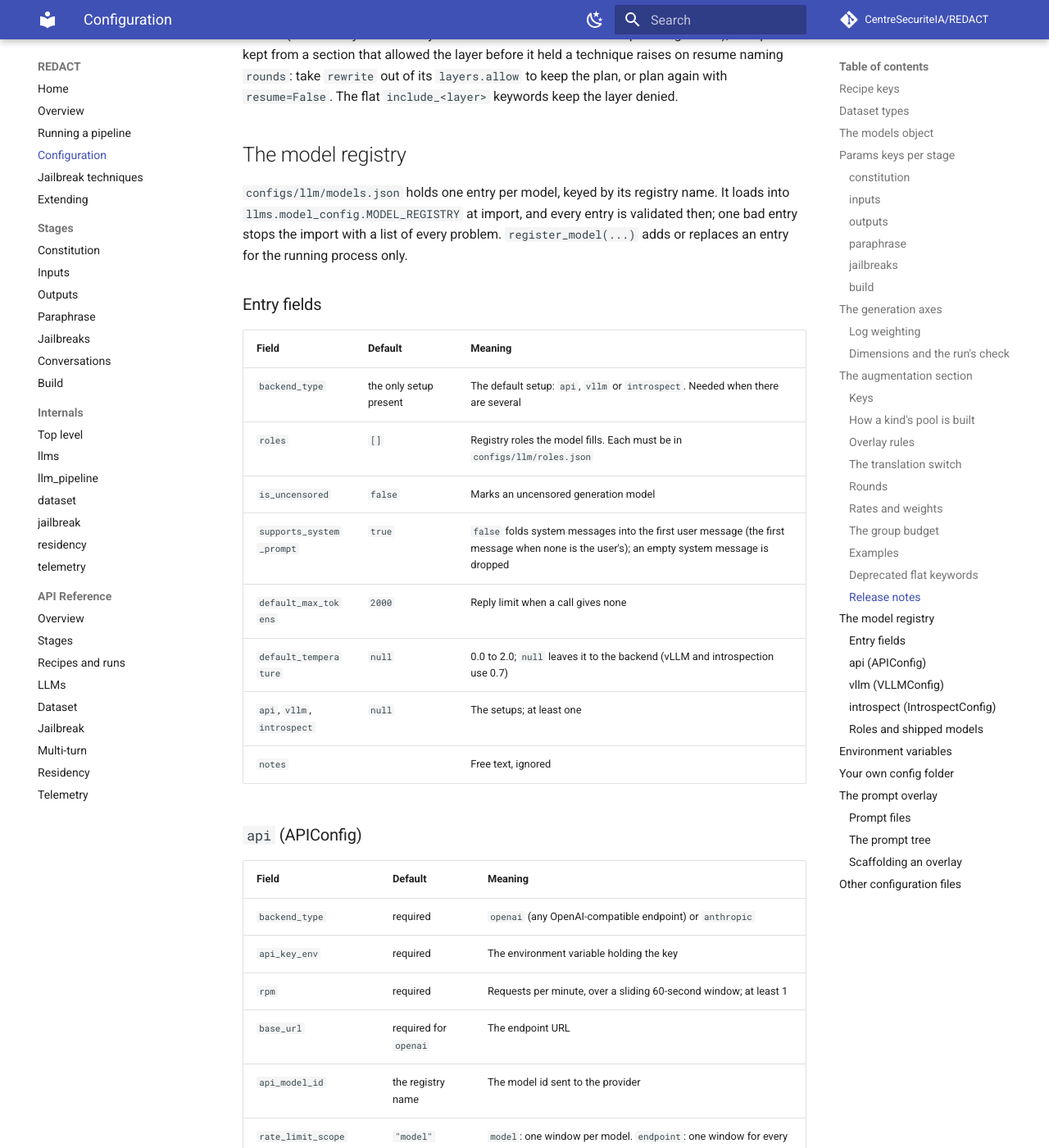
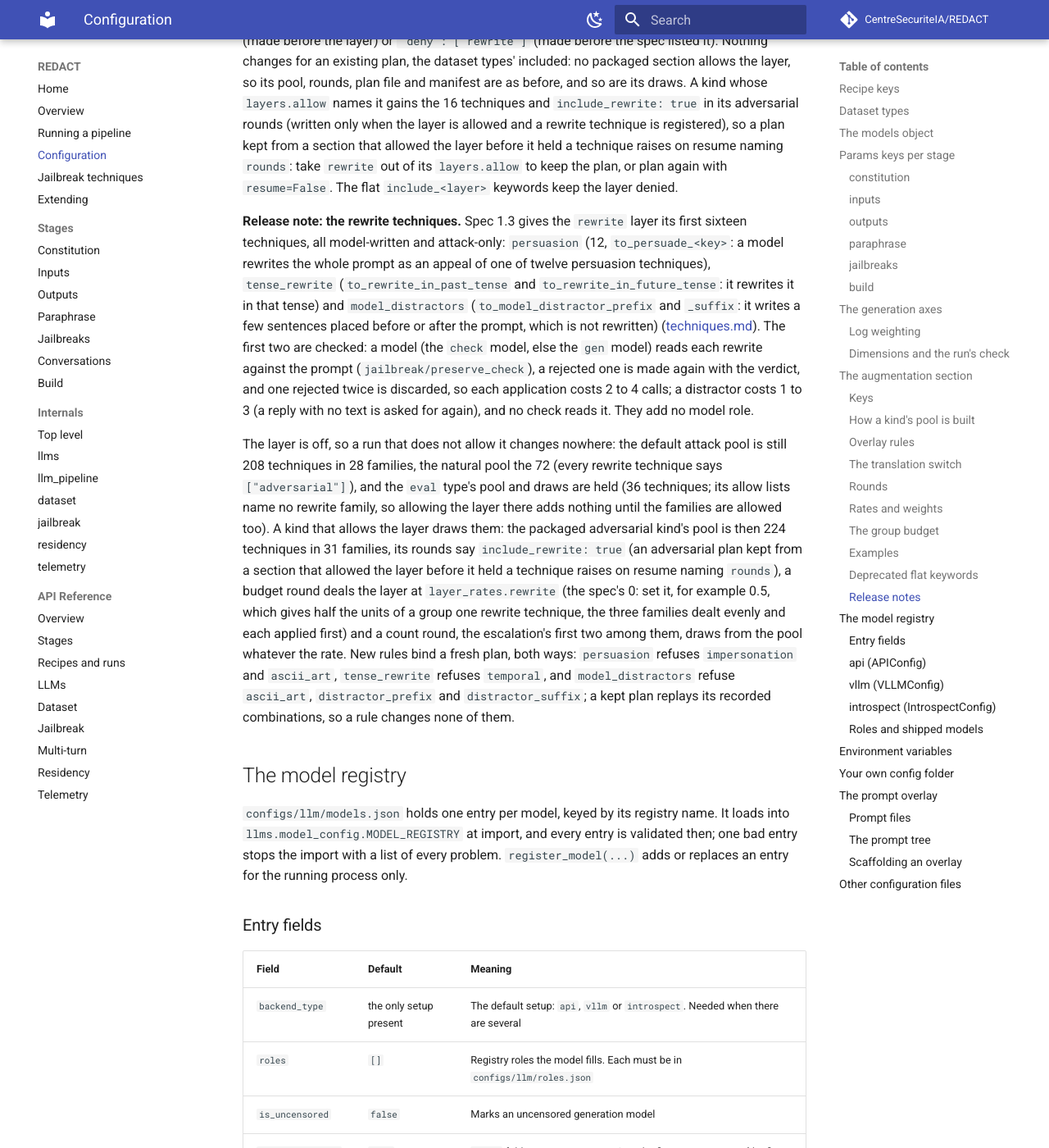
Before and after one commit to CentreSecuriteIA/REDACT, an MkDocs documentation site: the page built from docs/configuration.md, in a window 1280 px wide and 1400 px high, scrolled down 29774 px. Shown: the whole window at 82% size. Built offline with MkDocs 1.6.1 and Material for MkDocs 9.7.7, drawn with Linux system fonts in a browser that asks for light colours; comment, search, counter and statistics services are not loaded; some of the changed text lies outside the part shown.

Commit message:
Finish the rewrite layer: counts, release note, the stale empty-layer wording
Recounted from the code: 238 active techniques (245 registered, 7 retired) in
35 families and 5 layers; the default attack pool 208 in 28 families, 224 in
31 with layers.allow ["rewrite"]; the natural pool 72 in 13 (91 in 14 with
translation); the eval pool 36 in 10. configuration.md gets the release note
for the rewrite techniques and an upgrade bullet; the statements that said the
layer holds no technique yet (augmentation.py, augmentations.json comment,
docs) say what it holds, and the prompt lists name the four prompts the layer
loads.

Offline end-to-end check with a fake model, 60 inputs, translation off and
fsh/dap denied (no benign cache):
- A plan made on augmentation-growth (spec 1.2) resumes here (spec 1.3): both
  kinds keep their plan and run all 60 units; the adversarial resume warns
  that the library added 30 techniques and the natural one that it added
  to_ask_with_urgency; none of the new techniques is drawn, no rewrite
  technique among them.
- A fresh default run: adversarial 60 rows (97 techniques planned), natural 60
  rows (33), no rewrite row; the urgent ask is drawn by both kinds.
- A fresh run with layers.allow ["rewrite"] and layer_rates.rewrite 0.5:
  30 of 60 units draw a rewrite technique, 10 of each family, each first in
  its chain; the natural kind is unaffected.

Co-Authored-By: Claude Sonnet 5.5 <noreply@anthropic.com>

```diff
--- a/docs/configuration.md
+++ b/docs/configuration.md
@@ -682,6 +682,10 @@ a run you already have, and what you will see; each point has its note below.
   draws are held, at 36
   techniques in 10 families, but for the ASCII-art cap, which changes the font
   `to_ascii_art` draws for texts of about 40 characters or more.
+- **A new layer, off by default.** The `rewrite` layer holds 16 model-written
+  techniques (persuasion, tense rewrites, model distractors; attacks only).
+  No packaged section allows it, so no pool, plan or draw changes unless a
+  kind writes `"layers": {"allow": ["rewrite"]}` (its note below).
 - **More model calls, and new files.** A typo rewrite and a cognitive or
   persona scenario are now checked by a model, which costs calls (the typo
   and scenario notes), for the pending units of a kept plan too, and the
@@ -1102,6 +1106,38 @@ allowed the layer before it held a technique raises on resume naming
 again with `resume=False`. The flat `include_<layer>` keywords keep the
 layer denied.
 
+**Release note: the rewrite techniques.** Spec 1.3 gives the `rewrite` layer
+its first sixteen techniques, all model-written and attack-only:
+`persuasion` (12, `to_persuade_<key>`: a model rewrites the whole prompt as an
+appeal of one of twelve persuasion techniques), `tense_rewrite`
+(`to_rewrite_in_past_tense` and `to_rewrite_in_future_tense`: it rewrites it
+in that tense) and `model_distractors` (`to_model_distractor_prefix` and
+`_suffix`: it writes a few sentences placed before or after the prompt, which
+is not rewritten) ([techniques.md](techniques.md#what-the-families-do)). The
+first two are checked: a model (the `check` model, else the `gen` model) reads
+each rewrite against the prompt (`jailbreak/preserve_check`), a rejected one
+is made again with the verdict, and one rejected twice is discarded, so each
+application costs 2 to 4 calls; a distractor costs 1 to 3 (a reply with no
+text is asked for again), and no check reads it. They add no model role.
+
+The layer is off, so a run that does not allow it changes nowhere: the
+default attack pool is still 208 techniques in 28 families, the natural pool
+the 72 (every rewrite technique says `["adversarial"]`), and the `eval`
+type's pool and draws are held (36 techniques; its allow lists name no rewrite
+family, so allowing the layer there adds nothing until the families are
+allowed too). A kind that allows the layer draws them: the packaged
+adversarial kind's pool is then 224 techniques in 31 families, its rounds say
+`include_rewrite: true` (an adversarial plan kept from a section that allowed
+the layer before it held a technique raises on resume naming `rounds`), a
+budget round deals the layer at `layer_rates.rewrite` (the spec's 0: set it,
+for example 0.5, which gives half the units of a group one rewrite technique,
+the three families dealt evenly and each applied first) and a count round,
+the escalation's first two among them, draws from the pool whatever the rate.
+New rules bind a fresh plan, both ways: `persuasion` refuses `impersonation`
+and `ascii_art`, `tense_rewrite` refuses `temporal`, and `model_distractors`
+refuse `ascii_art`, `distractor_prefix` and `distractor_suffix`; a kept plan
+replays its recorded combinations, so a rule changes none of them.
+
 ## The model registry
 
 `configs/llm/models.json` holds one entry per model, keyed by its registry
```
Also changed, not shown: docs/api/jailbreak.md (+2 -2 lines), docs/stages/jailbreaks.md (+4 -2 lines), 2 other files.
